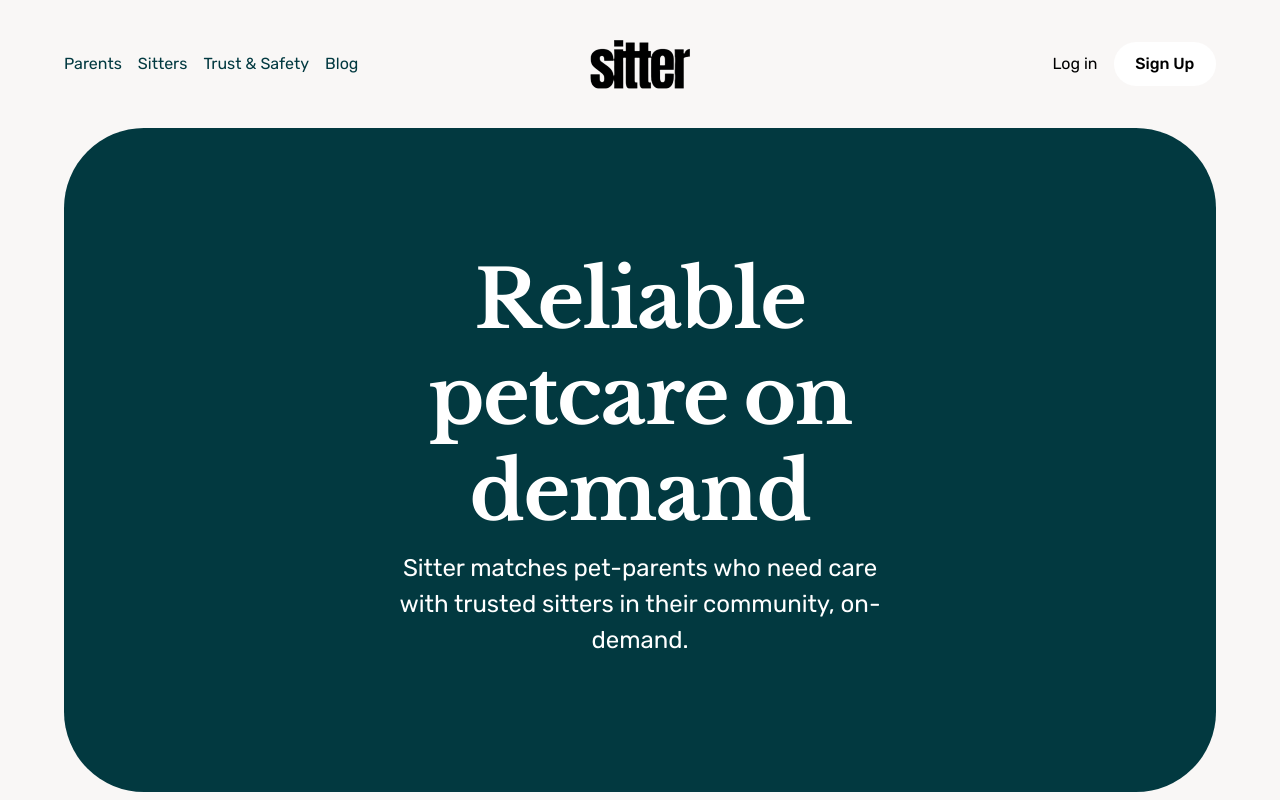
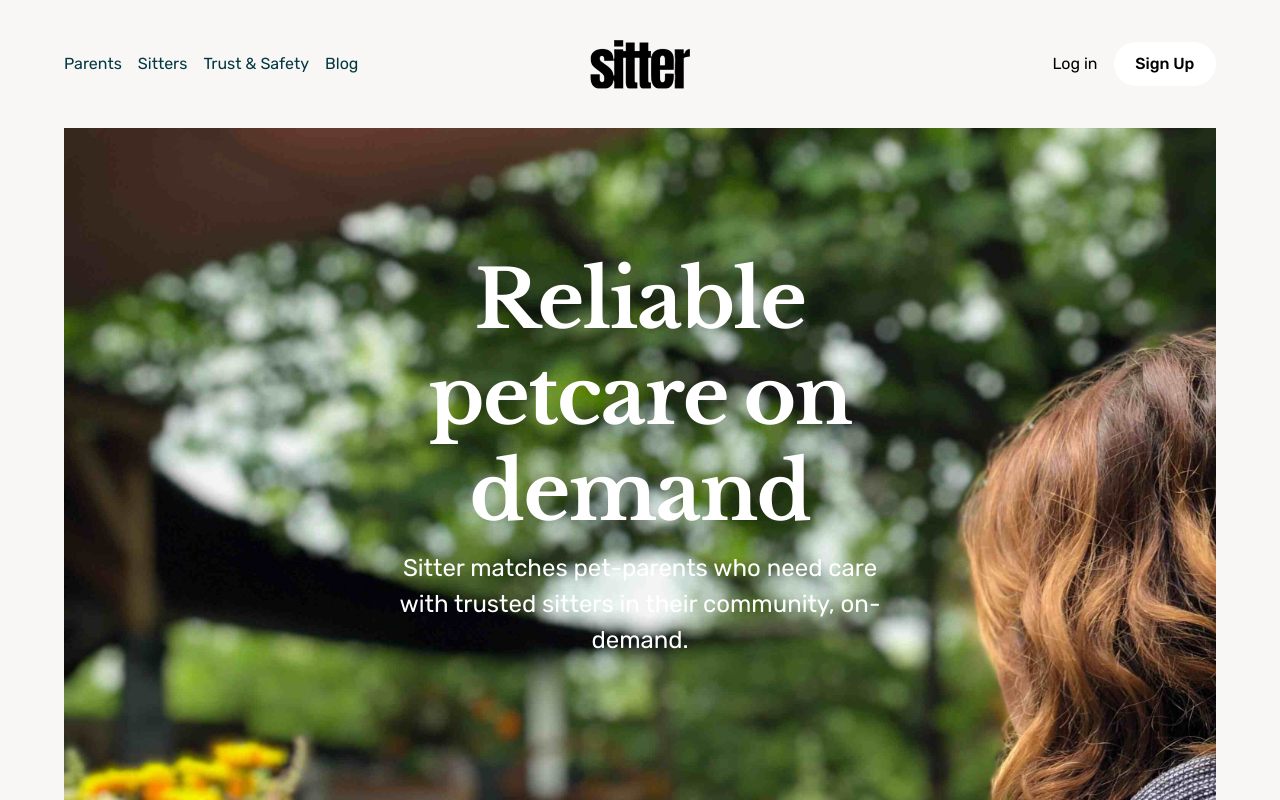
Before and after one commit to samsonc89/otter-replica, a React (Vite) app: page / in a window 1280 px wide. Shown: the top 800 px of the page. Built offline with nearby package versions, Linux system fonts and the light colour scheme.

Commit message:
Add svg to add clip path for images in hero section

```diff
--- a/src/components/Header/Header.jsx
+++ b/src/components/Header/Header.jsx
@@ -1,9 +1,33 @@
 import "./header.css";
+import dog from "../../assets/dog1.jpg";
 
 const Header = () => {
   return (
     <header className="header-wrapper container">
-      <div className="hero-container"></div>
+      <div className="clipPaths-container">
+        <svg viewBox="0 0 100 100">
+          <clipPath id="top-left" clipPathUnits="objectBoundingBox">
+            <path
+              id="thePath"
+              d="M134.77421633680706 138.86093862718718C219.50475883762084 31.675307828847338 299.4448808062081 31.37591004238901 425.7921911903227 100.23818166917937C552.1395015744387 169.10045329596971 598.5466899899662 238.26212270921843 513.8161474891514 345.4477535075583C429.08560498833697 452.6333843058981 297.94787407199584 490.65734569098925 171.60056368788128 421.7950740641989C45.25325330376671 352.93280243740855 50.043673835993275 246.04656942552703 134.77421633680706 138.86093862718718C219.50475883762084 31.675307828847338 299.4448808062081 31.37591004238901 425.7921911903227 100.23818166917937 "
+              transform="scale(0.0020694728502946573,0.0020694728502946573) matrix(0.6830375776401323,0.8323602463300699,-1.018961446480023,0.6151202951071995,265.0892015408703,-170.1428817603486)"
+            ></path>
+          </clipPath>
+        </svg>
+      </div>
+
+      <div className="hero-container">
+        <div className="hero-column">
+          <div className="hero-shape-top-left-container">
+            <div className="hero-shape hero-shape-top-left">
+              <img src={dog} className="dog-image" />
+            </div>
+          </div>
+          <div className="hero-shape-middle-left hero-shape"></div>
+          <div className="hero-shape-bottom-left hero-shape"></div>
+        </div>
+        <div className="hero-column"></div>
+      </div>
       <div className="hero-text">
         <h1 className="light-text">Reliable petcare on demand</h1>
         <p className="light-text main-text hero-p">
```
